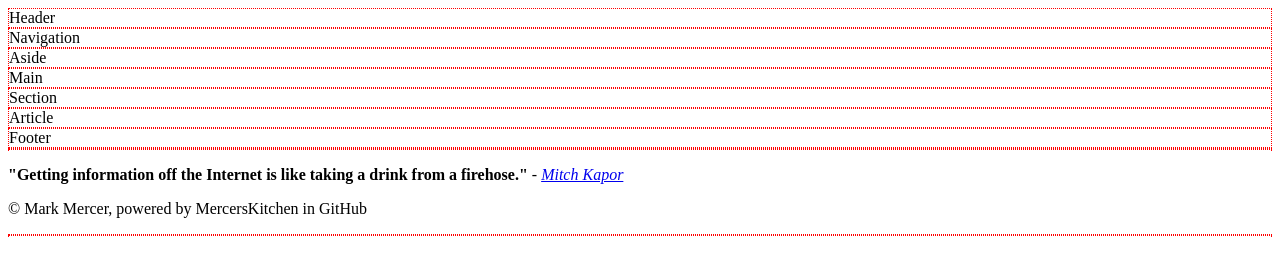
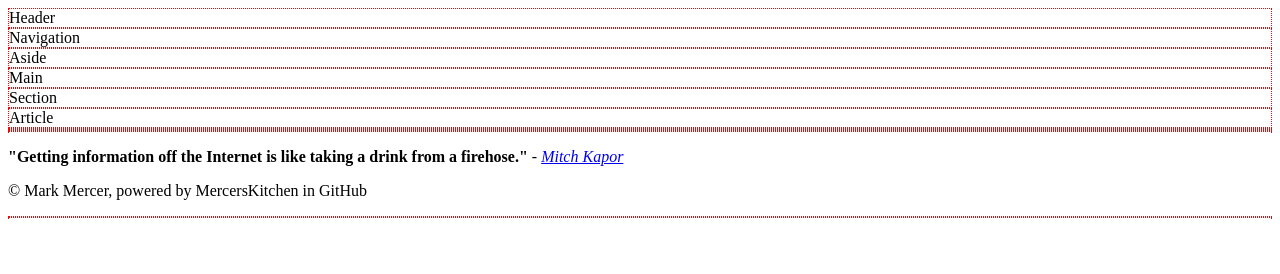
Before and after one commit to Rahimullah-Sadiqi/leadership-promotion, a plain HTML site: page child template/Flexbox.html in a window 1280 px wide. Drawn offline with Linux system fonts and the light colour scheme.

Commit message:
Update Flexbox.html

```diff
--- a/child template/Flexbox.html
+++ b/child template/Flexbox.html
@@ -45,7 +45,7 @@
        <div><main>Main</main></div>
        <div><section>Section</section></div>
        <div><article>Article</article></div>
-       <div><footer>Footer</footer></div>
+       <div><footer></footer></div>
     </body>
 
     <div><footer></div>
```
